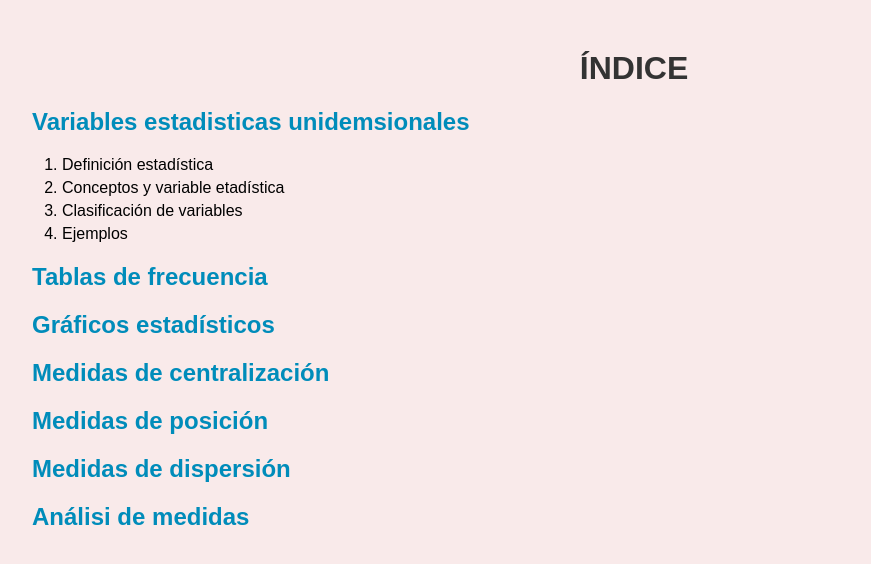
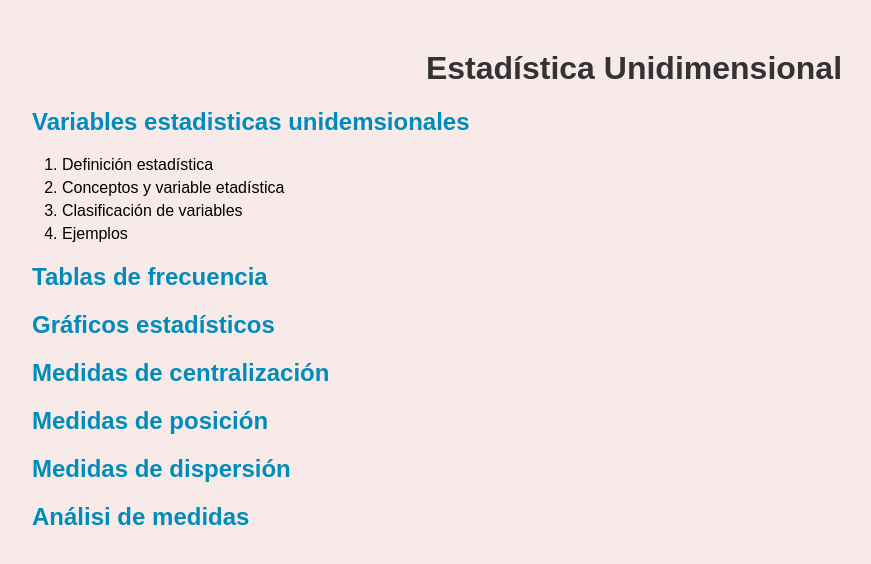
Before and after one commit to 5ssz/EstadisticaUnidimensional, a plain HTML site: page index.html in a window 1280 px wide. Shown: the whole page, without its empty margins (6-877 px from the left). Drawn offline with Linux system fonts and the light colour scheme.

Commit message:
Update index.html

```diff
--- a/index.html
+++ b/index.html
@@ -5,10 +5,10 @@
     <meta charset="UTF-8">
     <meta http-equiv="X-UA-Compatible" content="IE=edge">
     <meta name="viewport" content="width=device-width, initial-scale=1.0">
-    <title>Estadística Unidimensional - Índice</title>
+    <title>Estadística Unidimensional</title>
 </head>
 <body>
-    <h1>ÍNDICE</h1>
+    <h1>Estadística Unidimensional</h1>
     <ol>
         <h2><a href="https://5ssz.github.io/">Variables estadisticas unidemsionales</a></h2>
         <ol>
```
